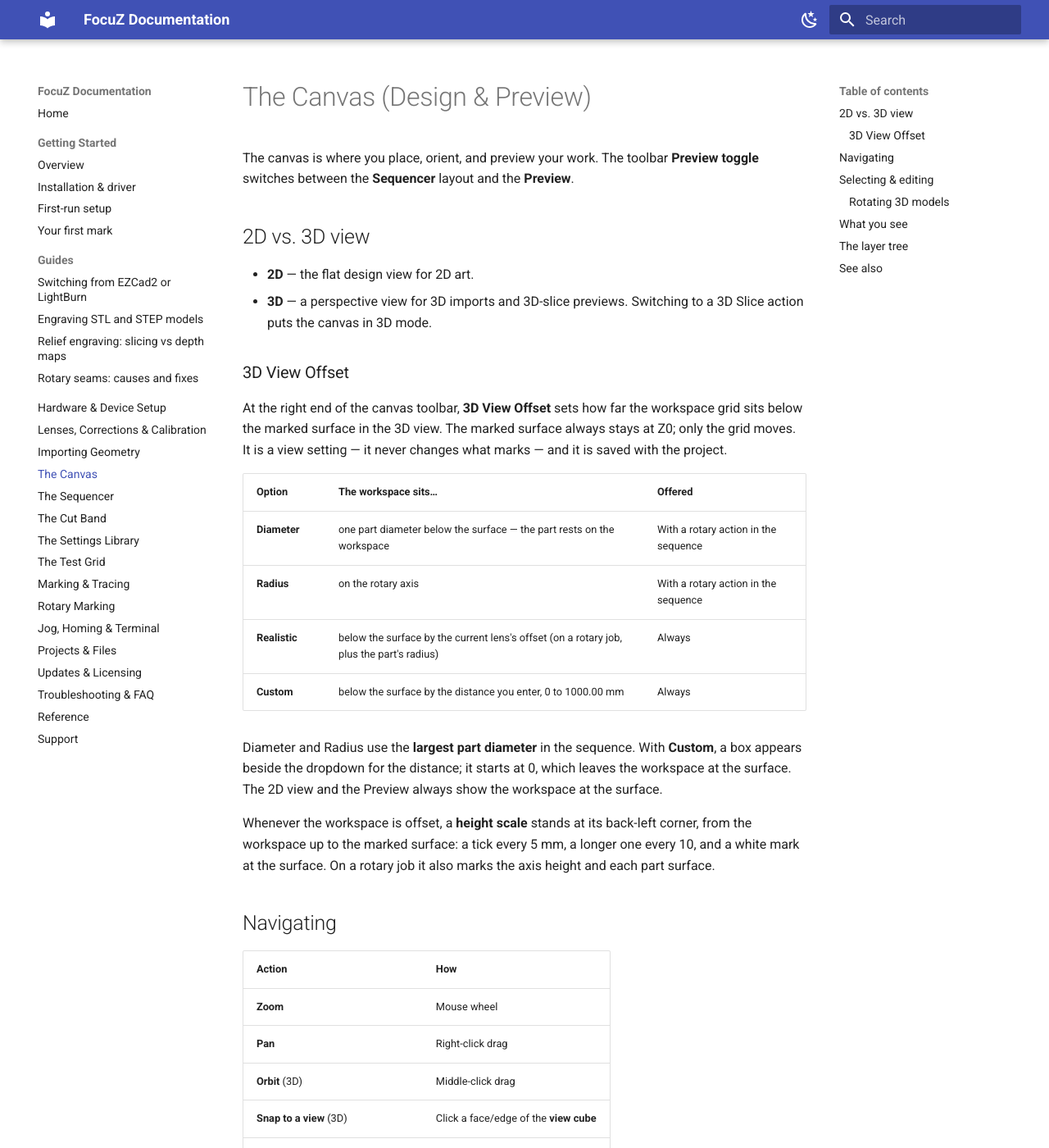
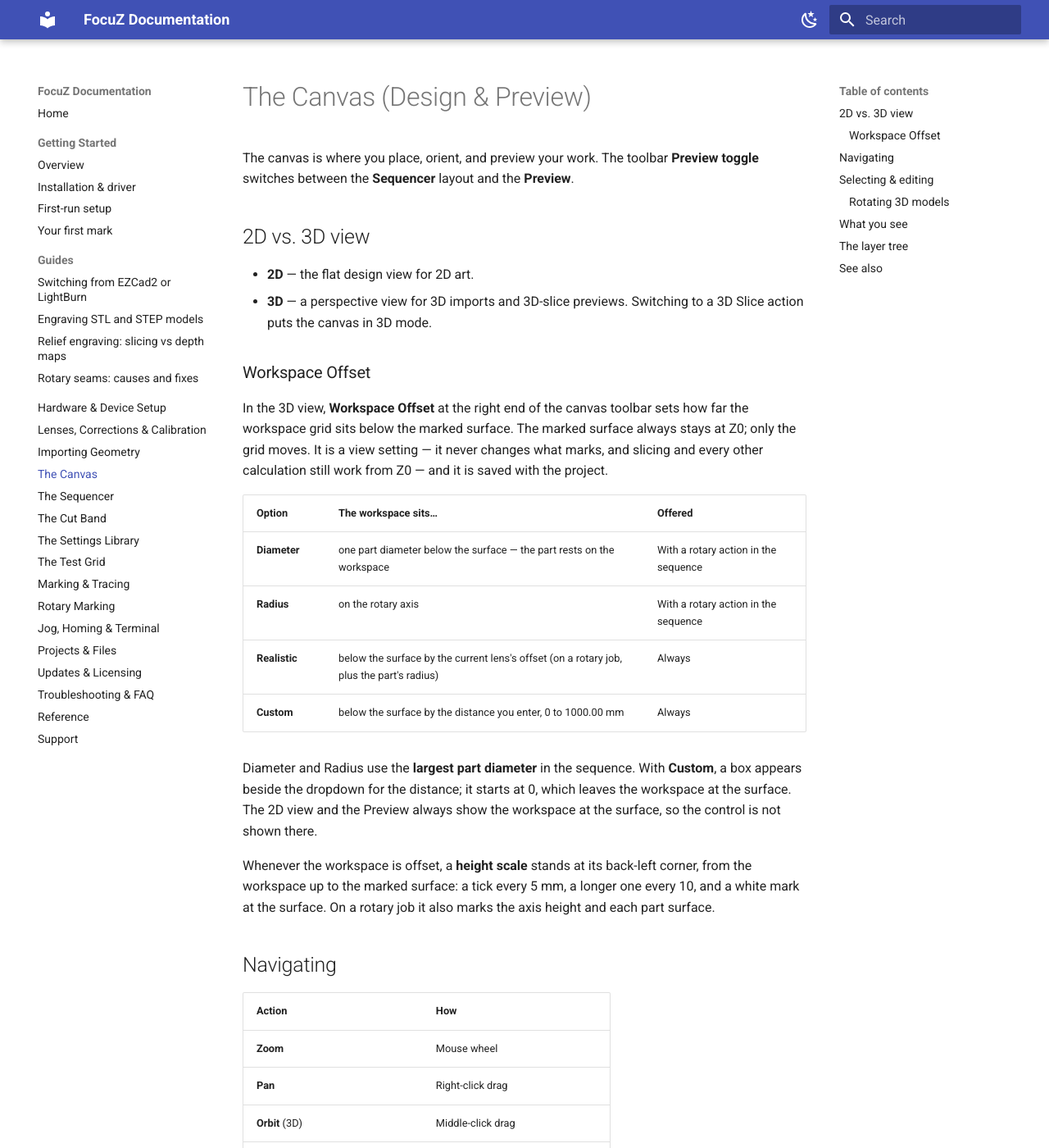
Before and after one commit to Lokahi-Shop/focuz-docs, an MkDocs documentation site: the page built from docs/canvas.md, in a window 1280 px wide and 1400 px high. Shown: the whole window at 82% size. Built offline with MkDocs 1.6.1 and Material for MkDocs 9.7.7, drawn with Linux system fonts in a browser that asks for light colours.

Commit message:
Canvas: Workspace Offset, shown in the 3D view
Co-Authored-By: Claude Fable 5.1 <noreply@anthropic.com>

```diff
--- a/docs/canvas.md
+++ b/docs/canvas.md
@@ -9,11 +9,12 @@ between the **Sequencer** layout and the **Preview**.
 - **3D** — a perspective view for 3D imports and 3D-slice previews. Switching to a 3D Slice action puts the
   canvas in 3D mode.
 
-### 3D View Offset
+### Workspace Offset
 
-At the right end of the canvas toolbar, **3D View Offset** sets how far the workspace grid sits below
-the marked surface in the 3D view. The marked surface always stays at Z0; only the grid moves. It is a
-view setting — it never changes what marks — and it is saved with the project.
+In the 3D view, **Workspace Offset** at the right end of the canvas toolbar sets how far the workspace
+grid sits below the marked surface. The marked surface always stays at Z0; only the grid moves. It is a
+view setting — it never changes what marks, and slicing and every other calculation still work from
+Z0 — and it is saved with the project.
 
 | Option | The workspace sits… | Offered |
 |---|---|---|
@@ -24,7 +25,7 @@ view setting — it never changes what marks — and it is saved with the projec
 
 Diameter and Radius use the **largest part diameter** in the sequence. With **Custom**, a box appears
 beside the dropdown for the distance; it starts at 0, which leaves the workspace at the surface. The
-2D view and the Preview always show the workspace at the surface.
+2D view and the Preview always show the workspace at the surface, so the control is not shown there.
 
 Whenever the workspace is offset, a **height scale** stands at its back-left corner, from the
 workspace up to the marked surface: a tick every 5 mm, a longer one every 10, and a white mark at the
```
